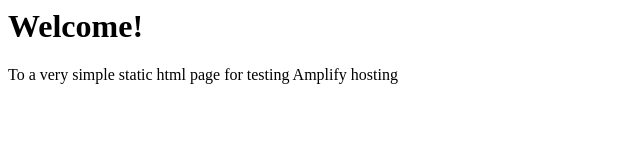
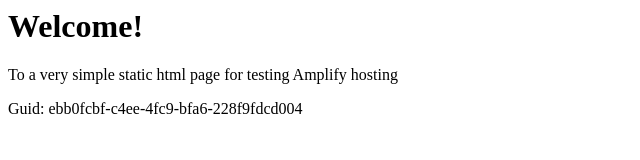
Before and after one commit to aws-aemilia-bom/Github-PR-Commit-Integration-Test-DoNotTouch-Gith-OKSLNVO2-v1-preprod-ap-south-1, a website: page src/index.html in a window 1280 px wide. Shown: the whole page, without its empty margins (0-640 px from the left). Drawn offline with Linux system fonts and the light colour scheme.

Commit message:
commit from integ tests

```diff
--- a/src/index.html
+++ b/src/index.html
@@ -1,3 +1,5 @@
+
+
 <html lang="en">
 
 <head>
@@ -10,6 +12,6 @@
 <body>
     <h1>Welcome!</h1>
     <p>To a very simple static html page for testing Amplify hosting</p>
-</body>
+    <p>Guid: ebb0fcbf-c4ee-4fc9-bfa6-228f9fdcd004</p></body>
 
 </html>
```
